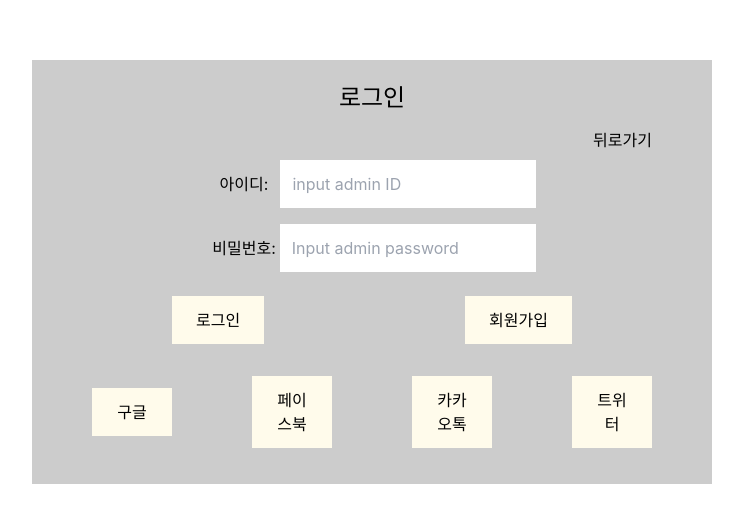
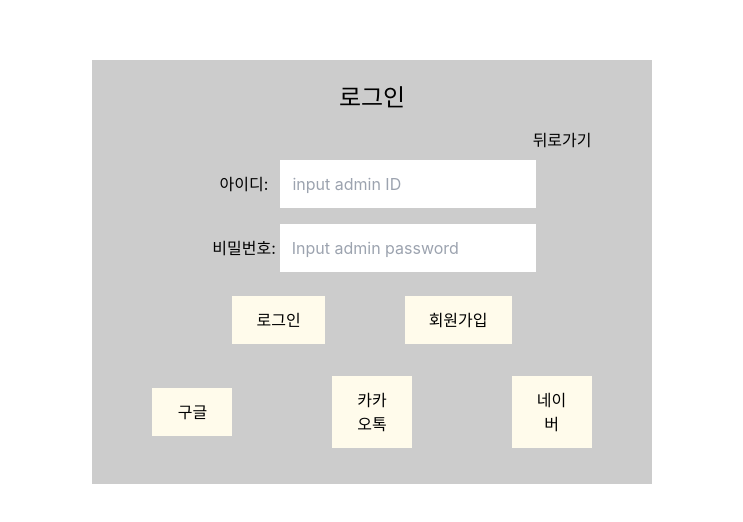
Before and after one commit to O-BAB/obab-client, a React (Create React App) app: page /login in a window 1280 px wide. Shown: the part 128-650 px from the top of the page, without its empty margins (268-1011 px from the left). Built offline with nearby package versions, Linux system fonts and the light colour scheme; what recoil-persist would draw is missing.

Commit message:
feat: rewrite login menu - 로그인 트위터, 페이스북 제거 - 네이버 추가

```diff
--- a/src/component/login/user/LoginUser.jsx
+++ b/src/component/login/user/LoginUser.jsx
@@ -58,9 +58,10 @@ const LoginUser = () => {
             jwt 인증 받고나서 다음페이지로 넘어가, 유저정보 저장이 안되는 문제가 가끔 발생 */}
         <div className={`flex flex-row justify-between items-center place-content-center`}>
           <button className={`flex-col w-20 mb-4 mt-4 py-3 bg-amber-50 mx-10 px-6`}>구글</button>
-          <button className={`flex-col w-20 mb-4 mt-4 py-3 bg-amber-50 mx-10 px-6`}>페이스북</button>
+          {/*<button className={`flex-col w-20 mb-4 mt-4 py-3 bg-amber-50 mx-10 px-6`}>페이스북</button>*/}
           <button className={`flex-col w-20 mb-4 mt-4 py-3 bg-amber-50 mx-10 px-6`}>카카오톡</button>
-          <button className={`flex-col w-20 mb-4 mt-4 py-3 bg-amber-50 mx-10 px-6`}>트위터</button>
+          <button className={`flex-col w-20 mb-4 mt-4 py-3 bg-amber-50 mx-10 px-6`}>네이버</button>
+          {/*<button className={`flex-col w-20 mb-4 mt-4 py-3 bg-amber-50 mx-10 px-6`}>트위터</button>*/}
         </div>
 
 
```
